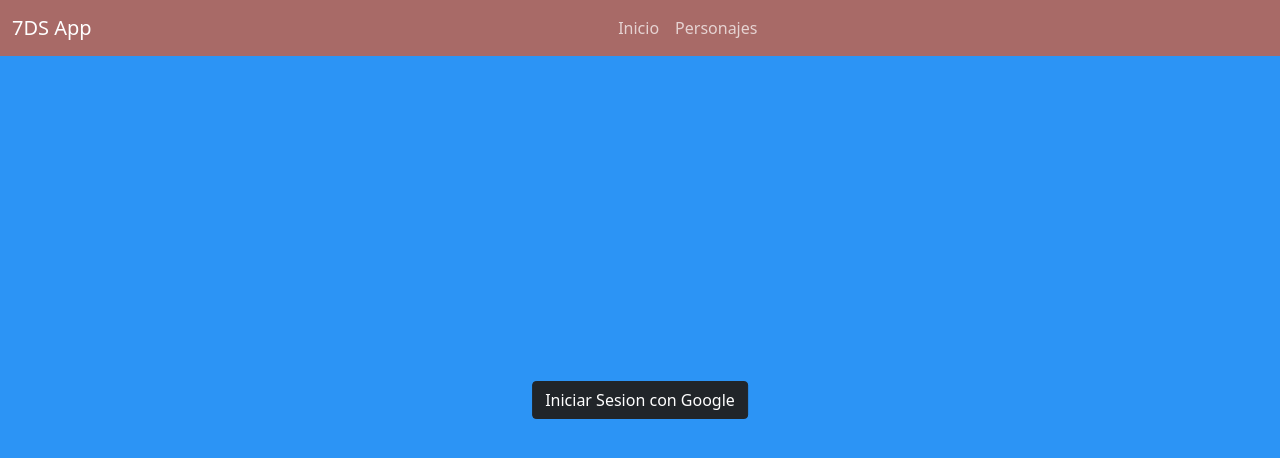
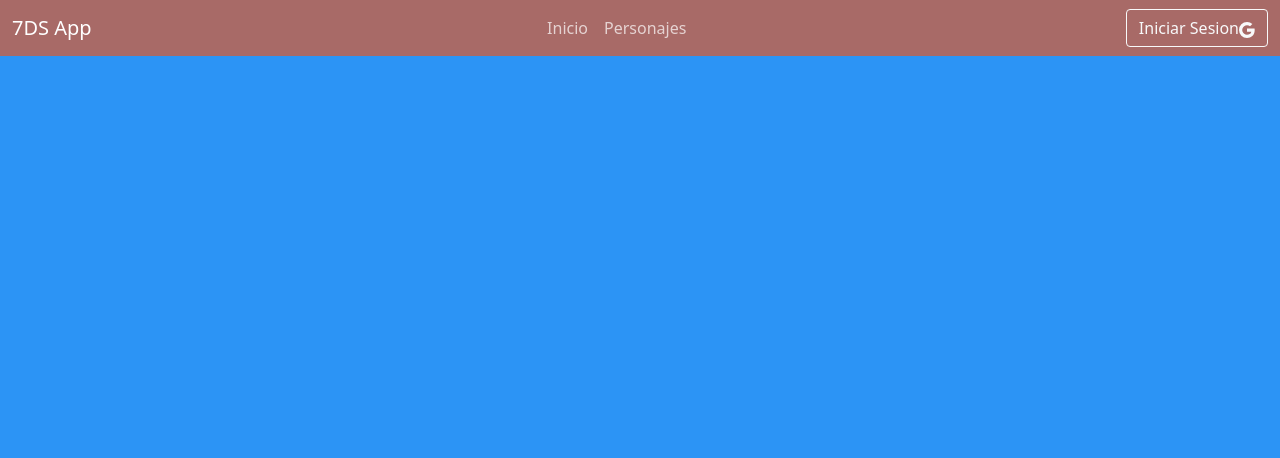
Before and after one commit to wffranco/7ds-grandcross, a Vue app: page /personajes in a window 1280 px wide. Shown: the top 458 px of the page. Built offline with nearby package versions, Linux system fonts and the light colour scheme.

Commit message:
LogIn/LogOut Layout

```diff
--- a/src/components/Index.vue
+++ b/src/components/Index.vue
@@ -1,10 +1,10 @@
 <template>
   <div class="position-absolute top-50 start-50 translate-middle">
-    <button v-if="!user" class="btn btn-dark text-white" @click="login">Iniciar Sesion con Google</button>
+    <!-- <button v-if="!user" class="btn btn-dark text-white" @click="login">Iniciar Sesion con Google</button>
     <div v-else>
       <h1>Bienvenido, {{ user.displayName }}</h1>
       <button class="btn btn-danger text-white mt-2 mx-auto" @click="logout">Cerrar Sesion</button>
-    </div>
+    </div> -->
   </div>
 </template>
 
--- a/src/components/Navbar.vue
+++ b/src/components/Navbar.vue
@@ -24,7 +24,29 @@
             <li class="nav-item d-flex justify-content-center">
               <router-link to="/personajes" class="nav-link" aria-current="page">Personajes</router-link>
             </li>
+            <li class="nav-item d-flex justify-content-center d-lg-none">
+              <a v-if="!user" class="nav-link btn" aria-current="page" @click="login">
+                <span>Iniciar Sesion</span>
+                <svg xmlns="http://www.w3.org/2000/svg" width="16" height="16" fill="currentColor" class="bi bi-google" viewBox="0 0 16 16">
+                  <path d="M15.545 6.558a9.42 9.42 0 0 1 .139 1.626c0 2.434-.87 4.492-2.384 5.885h.002C11.978 15.292 10.158 16 8 16A8 8 0 1 1 8 0a7.689 7.689 0 0 1 5.352 2.082l-2.284 2.284A4.347 4.347 0 0 0 8 3.166c-2.087 0-3.86 1.408-4.492 3.304a4.792 4.792 0 0 0 0 3.063h.003c.635 1.893 2.405 3.301 4.492 3.301 1.078 0 2.004-.276 2.722-.764h-.003a3.702 3.702 0 0 0 1.599-2.431H8v-3.08h7.545z" />
+                </svg>
+              </a>
+              <a v-else class="nav-link btn" aria-current="page" @click="logout">
+                <span>Cerrar Sesion</span>
+              </a>
+            </li>
           </ul>
+        </div>
+        <div class="d-none d-lg-inline">
+          <button v-if="!user" class="btn btn-outline-light" @click="login">
+            <span>Iniciar Sesion</span>
+            <svg xmlns="http://www.w3.org/2000/svg" width="16" height="16" fill="currentColor" class="bi bi-google" viewBox="0 0 16 16">
+              <path d="M15.545 6.558a9.42 9.42 0 0 1 .139 1.626c0 2.434-.87 4.492-2.384 5.885h.002C11.978 15.292 10.158 16 8 16A8 8 0 1 1 8 0a7.689 7.689 0 0 1 5.352 2.082l-2.284 2.284A4.347 4.347 0 0 0 8 3.166c-2.087 0-3.86 1.408-4.492 3.304a4.792 4.792 0 0 0 0 3.063h.003c.635 1.893 2.405 3.301 4.492 3.301 1.078 0 2.004-.276 2.722-.764h-.003a3.702 3.702 0 0 0 1.599-2.431H8v-3.08h7.545z" />
+            </svg>
+          </button>
+          <button v-else class="btn btn-danger" @click="logout">
+            <span>Cerrar Sesion</span>
+          </button>
         </div>
       </div>
     </nav>
@@ -32,7 +54,13 @@
 </template>
 
 <script>
+import { login, logout, useUser } from '@/store/auth';
 export default {
+  setup () {
+    const user = useUser();
+
+    return { login, logout, user };
+  },
 };
 </script>
 
```
